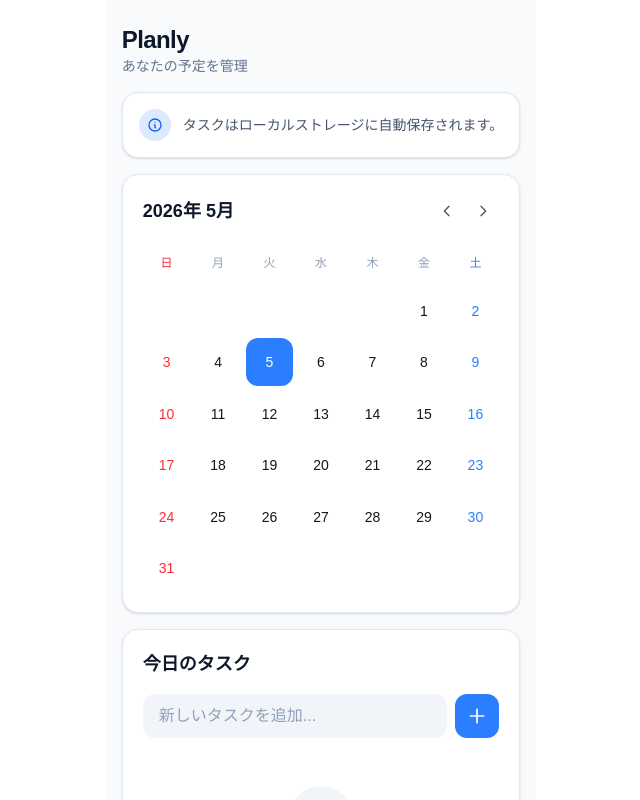
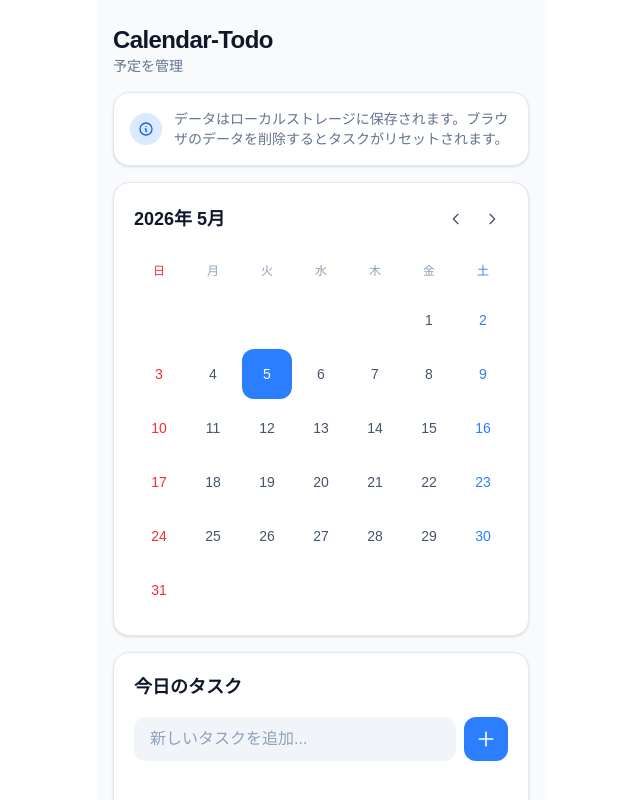
Before and after one commit to Karappo-null/calendar-todo-app, a Next.js app: page / in a window 1280 px wide. Shown: the top 800 px of the page, without its empty margins (319-959 px from the left). Built offline with nearby package versions, Linux system fonts and the light colour scheme.

Commit message:
調整済み

```diff
--- a/app/page.tsx
+++ b/app/page.tsx
@@ -92,8 +92,8 @@
   return (
     <main className="min-h-screen bg-slate-50 p-4 pb-8 max-w-md mx-auto">
       <header className="pt-2 pb-4">
-        <h1 className="text-2xl font-bold text-slate-900 tracking-tight">Planly</h1>
-        <p className="text-sm text-slate-500">あなたの予定を管理</p>
+        <h1 className="text-2xl font-bold text-slate-900 tracking-tight">Calendar-Todo</h1>
+        <p className="text-sm text-slate-500">予定を管理</p>
       </header>
 
       <div className="flex flex-col gap-4">
@@ -101,11 +101,11 @@
         <div className="bg-white rounded-2xl p-4 shadow-sm border border-slate-200">
           <div className="flex items-center gap-3">
             <div className="w-8 h-8 rounded-full bg-blue-100 flex items-center justify-center">
-              <svg className="w-4 h-4 text-blue-600" fill="none" stroke="currentColor" viewBox="0 0 24 24">
+              <svg className="w-8 h-4 text-blue-600" fill="none" stroke="currentColor" viewBox="0 0 24 24">
                 <path strokeLinecap="round" strokeLinejoin="round" strokeWidth={2} d="M13 16h-1v-4h-1m1-4h.01M21 12a9 9 0 11-18 0 9 9 0 0118 0z" />
               </svg>
             </div>
-            <p className="text-sm text-slate-600">タスクはローカルストレージに自動保存されます。</p>
+            <p className="text-sm text-slate-500">データはローカルストレージに保存されます。ブラウザのデータを削除するとタスクがリセットされます。</p>
           </div>
         </div>
 
@@ -164,6 +164,7 @@
                     ${isToday(date) && !isSelected(date) ? "ring-2 ring-blue-500 ring-inset" : ""}
                     ${dayOfWeek === 0 && !isSelected(date) ? "text-red-500" : ""}
                     ${dayOfWeek === 6 && !isSelected(date) ? "text-blue-500" : ""}
+                    ${!isSelected(date) && dayOfWeek !== 0 && dayOfWeek !== 6 ? "text-slate-600" : ""}
                   `}
                 >
                   <span>{date.getDate()}</span>
@@ -185,7 +186,7 @@
           <div className="flex items-center justify-between mb-4">
             <div>
               <h2 className="text-lg font-semibold text-slate-900">
-                {isToday(selectedDate) ? "今日のタスク" : formatDate(selectedDate)}
+                {isToday(selectedDate) ? "今日" : formatDate(selectedDate)}のタスク
               </h2>
               {totalCount > 0 && (
                 <p className="text-sm text-slate-500 mt-0.5">
```
